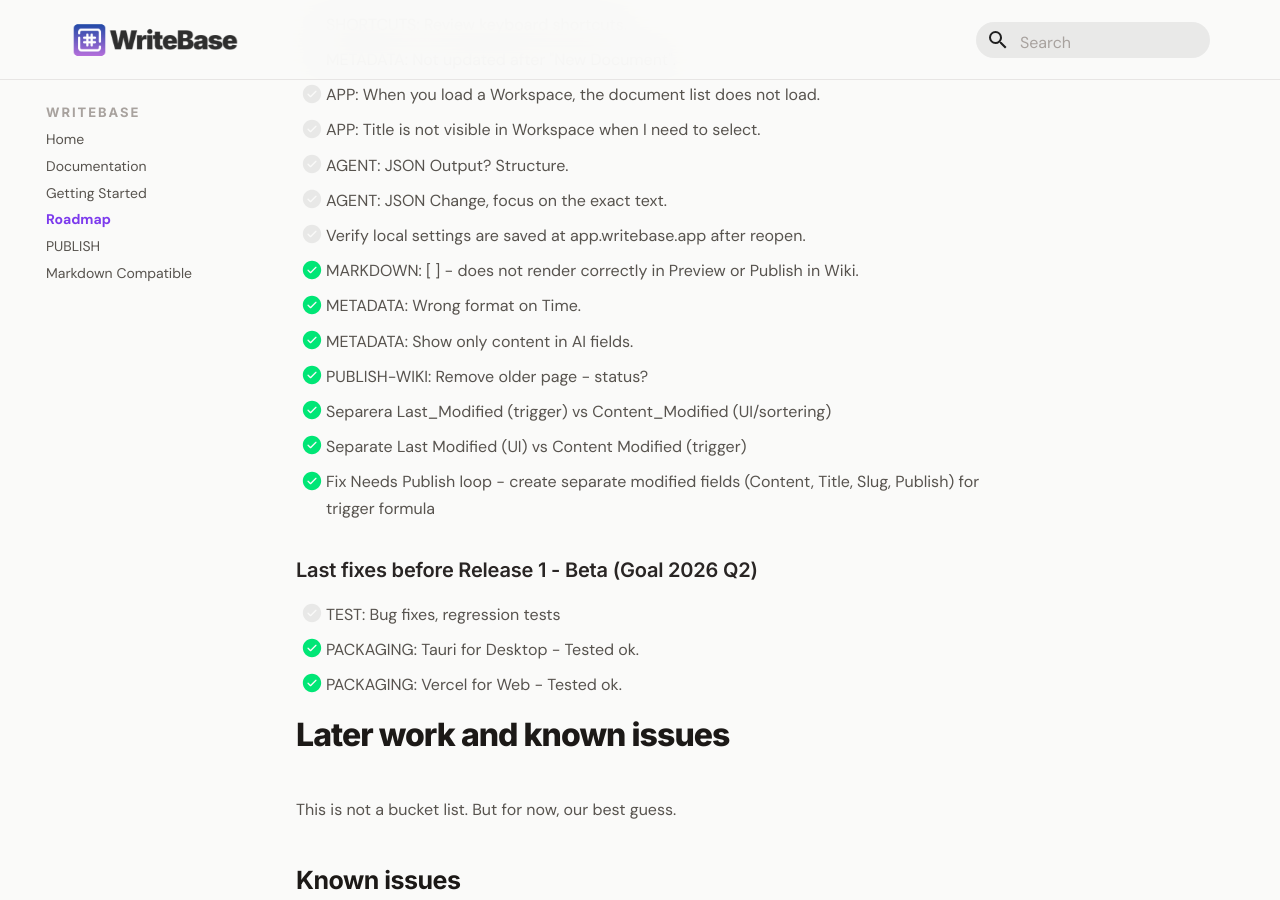
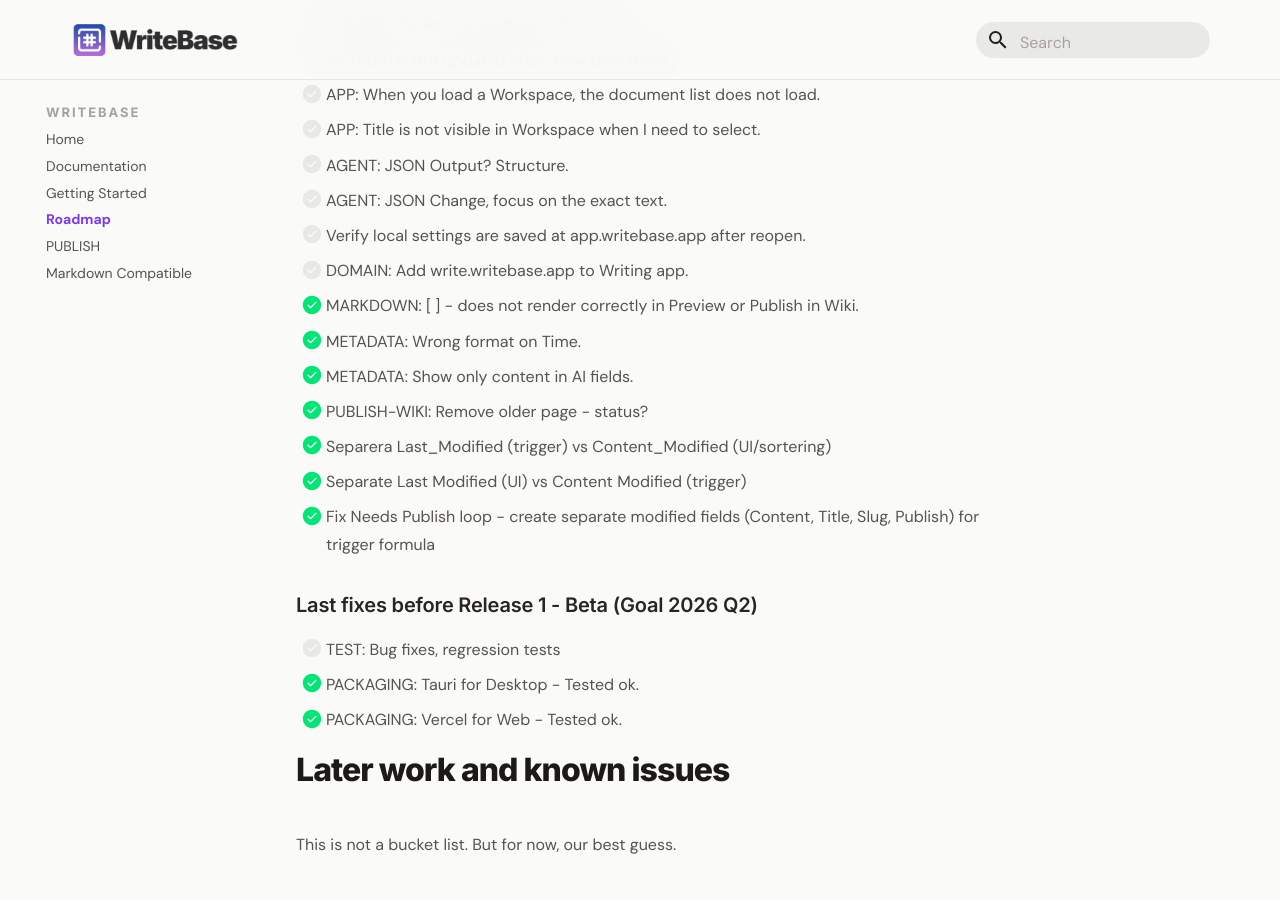
Before and after one commit to larssonhthomas-afk/writebase-docs, an MkDocs documentation site: the page built from docs/009-roadmap.md, in a window 1280 px wide and 900 px high, scrolled down 923 px. Built offline with MkDocs 1.6.1 and Material for MkDocs 9.7.7, drawn with Linux system fonts in a browser that asks for light colours; some web fonts are replaced.

Commit message:
Update 009-roadmap.md

```diff
--- a/docs/009-roadmap.md
+++ b/docs/009-roadmap.md
@@ -41,7 +41,7 @@ This Backlog has a priority 1-3.
 - [ ] AGENT: JSON Output? Structure.
 - [ ] AGENT: JSON Change, focus on the exact text.
 - [ ] Verify local settings are saved at app.writebase.app after reopen.
-- [ ]
+- [ ] DOMAIN: Add write.writebase.app to Writing app.
 - [x] MARKDOWN: [ ] - does not render correctly in Preview or Publish in Wiki.
 - [x] METADATA: Wrong format on Time.
 - [x] METADATA: Show only content in AI fields.
```
